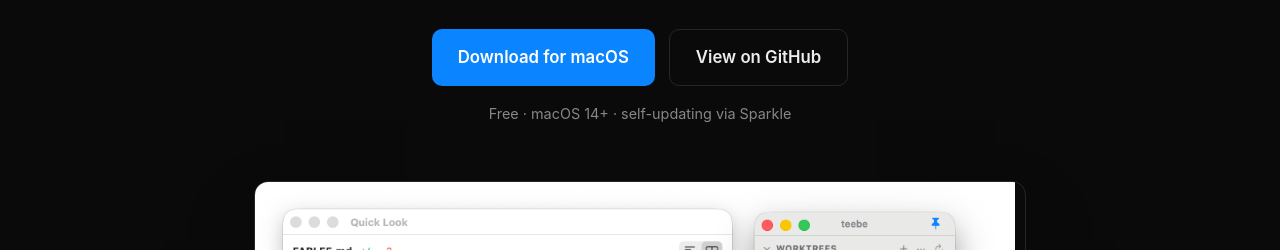
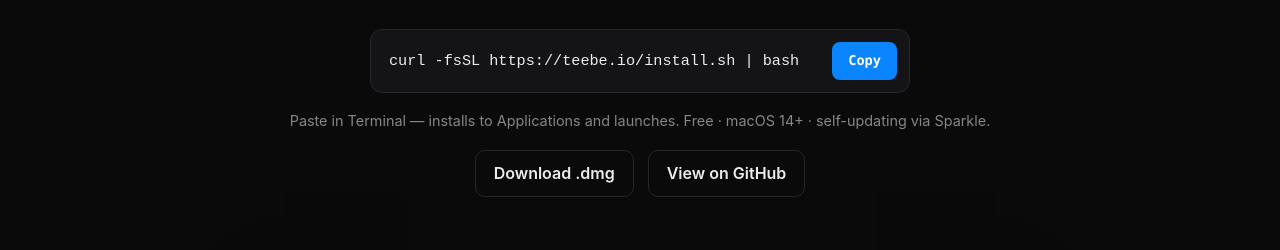
Before and after one commit to klein-t/teebe-site, a plain HTML site: page index.html in a window 1280 px wide. Shown: the part 488-738 px from the top of the page. Drawn offline with Linux system fonts and the light colour scheme.

Commit message:
Add one-line curl installer and lead the page with it

```diff
--- a/index.html
+++ b/index.html
@@ -70,11 +70,15 @@
         changing, across every repo, in real time. It doesn't replace your editor; it's the
         navigator that launches files into the native apps you already use.
       </p>
-      <div class="cta-row">
-        <a class="btn btn-lg" href="https://github.com/klein-t/teebe/releases/latest/download/teebe-macos.dmg" rel="noopener">Download for macOS</a>
-        <a class="btn btn-ghost btn-lg" href="https://github.com/klein-t/teebe" rel="noopener">View on GitHub</a>
+      <div class="install">
+        <code>curl -fsSL https://teebe.io/install.sh | bash</code>
+        <button class="copy" type="button" aria-label="Copy install command">Copy</button>
       </div>
-      <p class="sub">Free · macOS 14+ · self-updating via Sparkle</p>
+      <p class="sub">Paste in Terminal — installs to Applications and launches. Free · macOS 14+ · self-updating via Sparkle.</p>
+      <div class="cta-row" style="margin-top: 18px;">
+        <a class="btn btn-ghost" href="https://github.com/klein-t/teebe/releases/latest/download/teebe-macos.dmg" rel="noopener">Download .dmg</a>
+        <a class="btn btn-ghost" href="https://github.com/klein-t/teebe" rel="noopener">View on GitHub</a>
+      </div>
 
       <div class="shot">
         <img src="/assets/teebe-overview.png" alt="teebe showing a worktree's files alongside an inline diff" width="760" loading="eager" />
@@ -118,13 +122,33 @@
 
     <section class="cta-final">
       <h2>Watch your agents work, file by file.</h2>
-      <a class="btn btn-lg" href="https://github.com/klein-t/teebe/releases/latest/download/teebe-macos.dmg" rel="noopener">Download teebe</a>
-      <p class="sub">Open the <code>.dmg</code> and drag teebe to Applications. On first launch, right-click the app and choose <strong>Open</strong> to get past Gatekeeper.</p>
+      <div class="install">
+        <code>curl -fsSL https://teebe.io/install.sh | bash</code>
+        <button class="copy" type="button" aria-label="Copy install command">Copy</button>
+      </div>
+      <p class="sub">
+        Prefer to install by hand? <a href="https://github.com/klein-t/teebe/releases/latest/download/teebe-macos.dmg" rel="noopener">Download the <code>.dmg</code></a>
+        and drag teebe to Applications — then run
+        <code>xattr -dr com.apple.quarantine /Applications/teebe.app</code> if it won't open.
+      </p>
     </section>
   </main>
 
   <footer>
     <p>© teebe · <a href="https://github.com/klein-t/teebe" rel="noopener">GitHub</a> · macOS only</p>
   </footer>
+
+  <script>
+    document.querySelectorAll('.install .copy').forEach(function (btn) {
+      btn.addEventListener('click', function () {
+        var cmd = btn.parentElement.querySelector('code').textContent.trim();
+        navigator.clipboard.writeText(cmd).then(function () {
+          btn.textContent = 'Copied';
+          btn.classList.add('copied');
+          setTimeout(function () { btn.textContent = 'Copy'; btn.classList.remove('copied'); }, 1600);
+        });
+      });
+    });
+  </script>
 </body>
 </html>
--- a/styles.css
+++ b/styles.css
@@ -88,6 +88,52 @@
 .lede strong { color: var(--text); }
 .cta-row { display: flex; gap: 14px; justify-content: center; flex-wrap: wrap; }
 .sub { font-size: 0.9rem; color: var(--muted); margin-top: 16px; }
+.sub code {
+  font-family: ui-monospace, SFMono-Regular, "SF Mono", Menlo, monospace;
+  font-size: 0.85em;
+  background: var(--bg-soft);
+  border: 1px solid var(--border);
+  border-radius: 6px;
+  padding: 1px 6px;
+}
+
+/* Install command block */
+.install {
+  display: flex;
+  align-items: center;
+  gap: 12px;
+  max-width: 540px;
+  margin: 0 auto;
+  background: var(--bg-soft);
+  border: 1px solid var(--border);
+  border-radius: 12px;
+  padding: 12px 12px 12px 18px;
+  font-family: ui-monospace, SFMono-Regular, "SF Mono", Menlo, monospace;
+}
+.install code {
+  flex: 1;
+  text-align: left;
+  font-size: 0.95rem;
+  color: var(--text);
+  overflow-x: auto;
+  white-space: nowrap;
+  -webkit-overflow-scrolling: touch;
+}
+.install .copy {
+  flex-shrink: 0;
+  background: var(--accent);
+  color: #fff;
+  border: none;
+  border-radius: 8px;
+  padding: 8px 16px;
+  font: inherit;
+  font-size: 0.85rem;
+  font-weight: 600;
+  cursor: pointer;
+  transition: background 0.15s ease;
+}
+.install .copy:hover { background: var(--accent-hover); }
+.install .copy.copied { background: var(--green); }
 
 .shot {
   margin: 56px auto 0;
```
Also changed, not shown: 1 other file.
